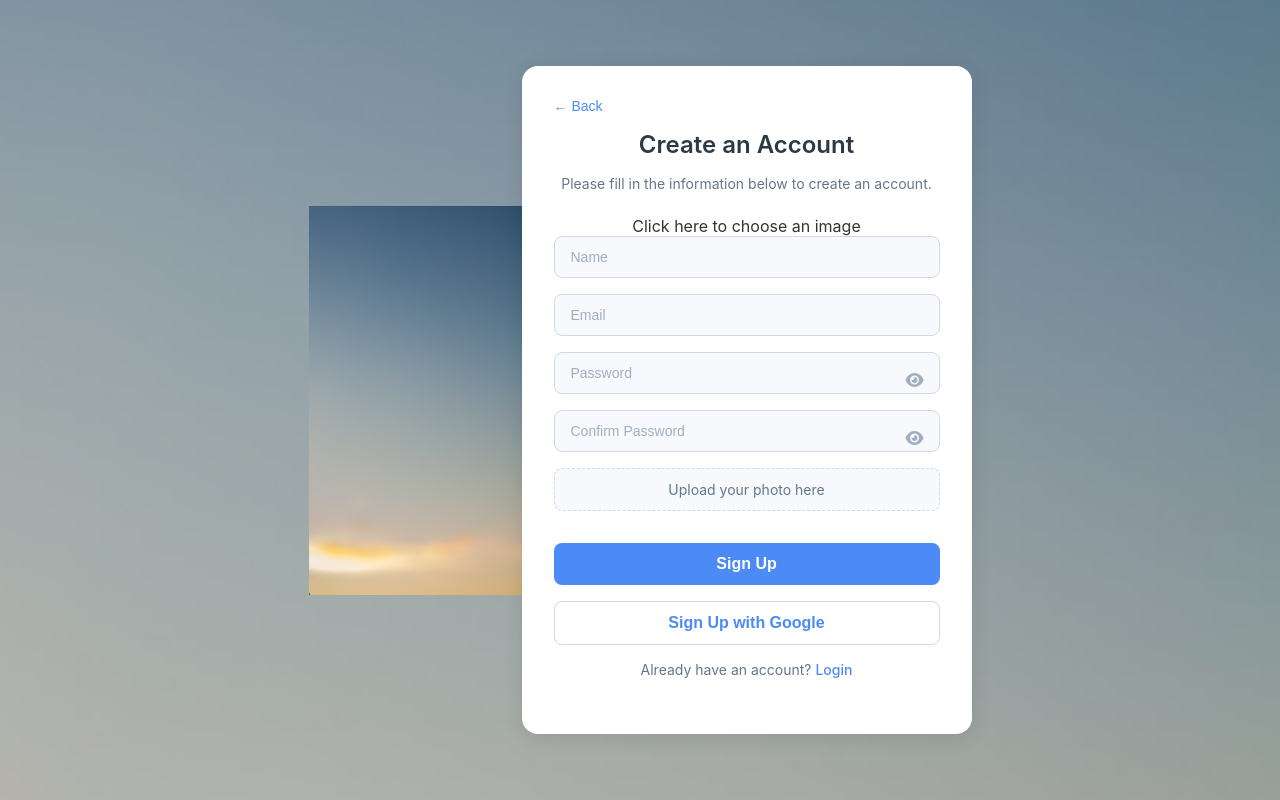
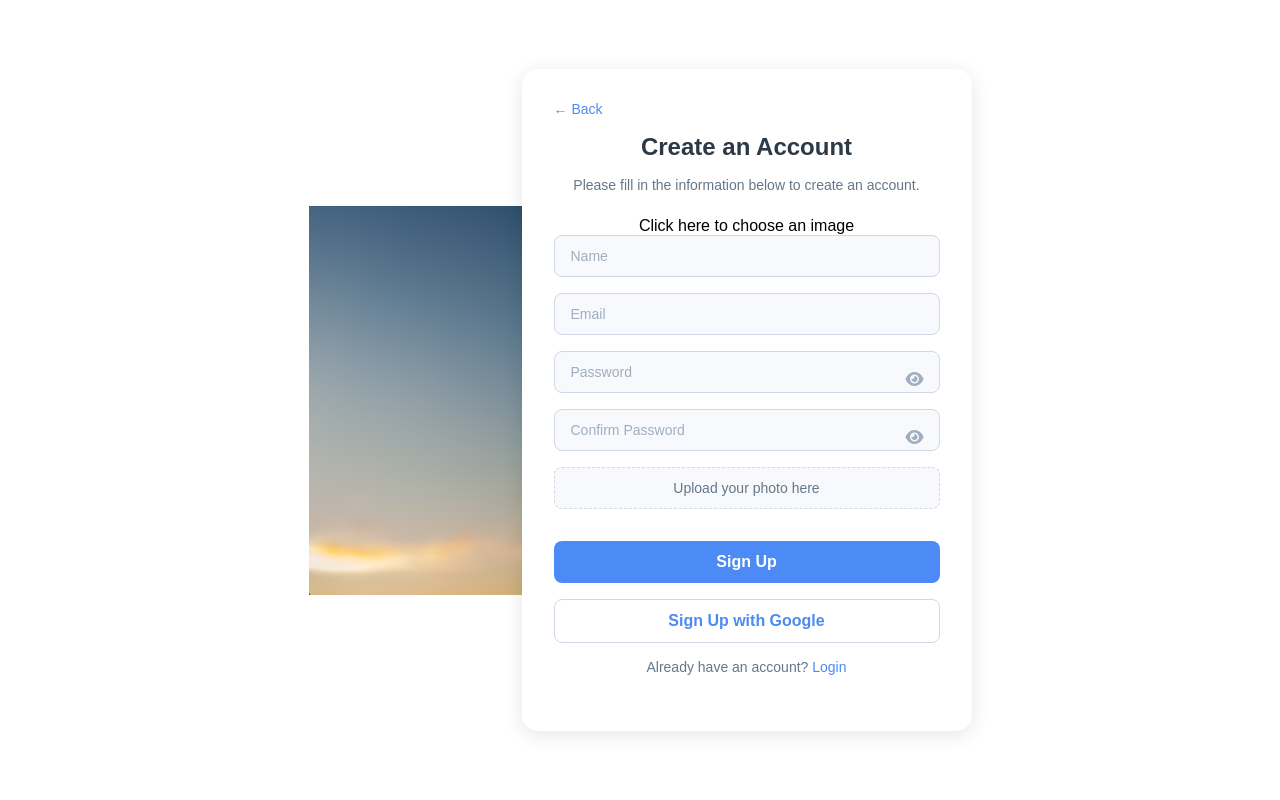
Before and after one commit to MuhammadTahmidurRahman/pictora, a plain HTML site: page signup.html in a window 1280 px wide. Drawn offline with Linux system fonts and the light colour scheme; no server answers.

Commit message:
Update signup.css

```diff
--- a/signup.css
+++ b/signup.css
@@ -1,18 +1,26 @@
 /* General reset */
 * {
-  margin: 0;
-  padding: 0;
-  box-sizing: border-box;
-}
+    margin: 0;
+    padding: 0;
+    box-sizing: border-box;
+  }
 
-body, html {
+  body, html {
+    width: 100%;
+    height: 100%;
+    font-family: Arial, sans-serif;
+    overflow: hidden;
+  }
+
+
+/*body, html {
   width: 100%;
   height: 100%;
   font-family: 'Inter', Arial, sans-serif;
-  background: url('hpbg1.png') no-repeat center center fixed; /* Add this line */
-  background-size: cover; /* Add this line */
+  background: url('hpbg1.png') no-repeat center center fixed; /* Add this line
+  background-size: cover; /* Add this line
   color: #333;
-}
+}*/
 
 /*body, html {
   width: 100%;
```
